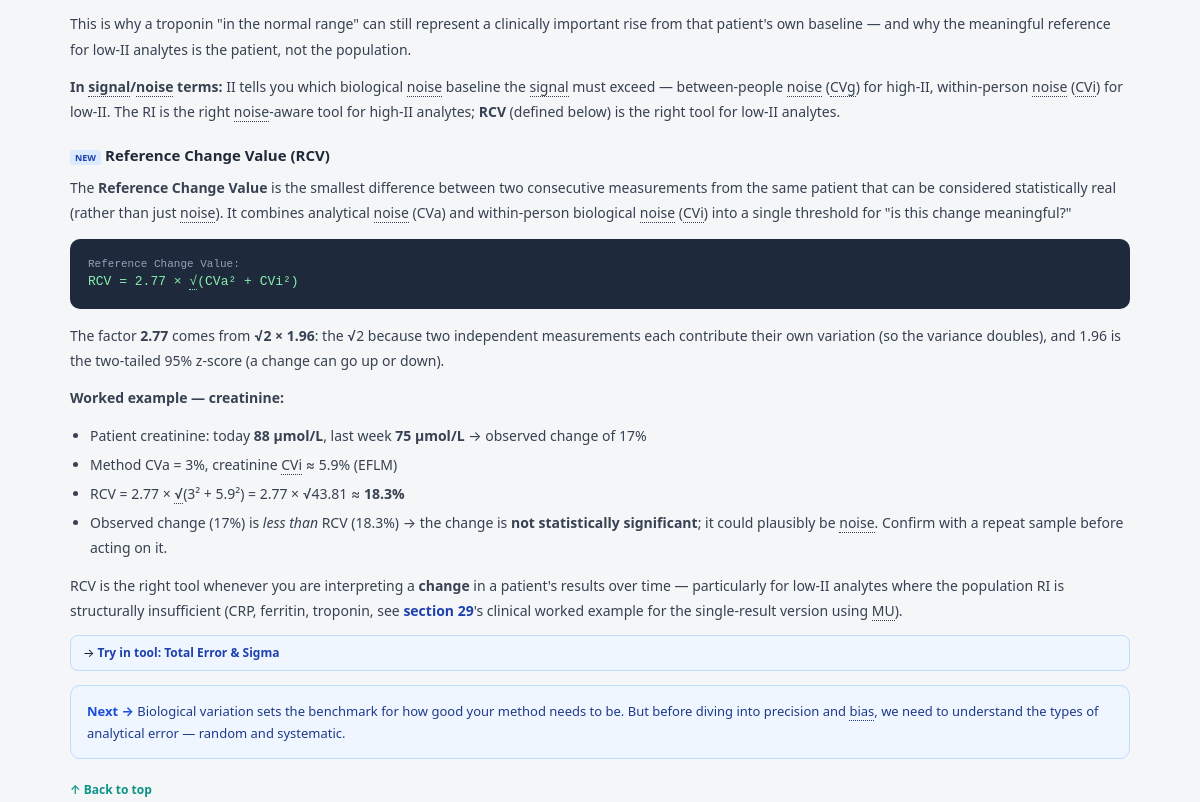
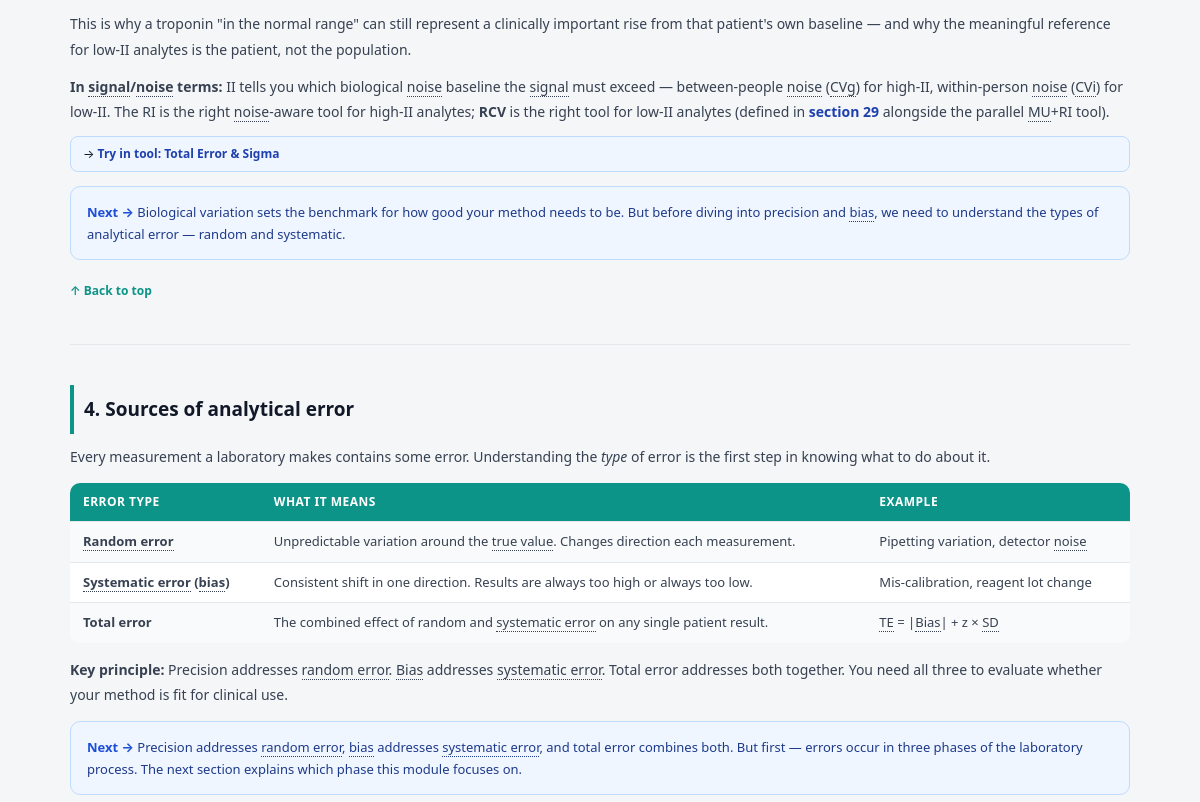
Before and after one commit to subash4700-web/clinical-statistics, an Electron app: page analytical_performance_theory.html in a window 1200 px wide. Shown: the part 5711-6513 px from the top of the page. Drawn offline with Linux system fonts and the light colour scheme.

Commit message:
checkpoint: move RCV from §3 to §25 — alongside MU+RI as parallel clinical-interpretation tools (NEW)

```diff
--- a/analytical_performance_theory.html
+++ b/analytical_performance_theory.html
@@ -273,25 +273,7 @@
     </table>
     <p>This is why a troponin "in the normal range" can still represent a clinically important rise from that patient's own baseline — and why the meaningful reference for low-II analytes is the patient, not the population.</p>
 
-    <p><b>In signal/noise terms:</b> II tells you which biological noise baseline the signal must exceed — between-people noise (CVg) for high-II, within-person noise (CVi) for low-II. The RI is the right noise-aware tool for high-II analytes; <b>RCV</b> (defined below) is the right tool for low-II analytes.</p>
-
-    <h3><span style="background:#dbeafe;color:#1e40af;font-size:9px;font-weight:800;padding:1px 5px;border-radius:3px;margin-right:4px;">NEW</span>Reference Change Value (RCV)</h3>
-    <p>The <b>Reference Change Value</b> is the smallest difference between two consecutive measurements from the same patient that can be considered statistically real (rather than just noise). It combines analytical noise (CVa) and within-person biological noise (CVi) into a single threshold for "is this change meaningful?"</p>
-    <div class="formula-box">
-      <span class="f-label">Reference Change Value:</span>
-      <span class="f-correct">RCV = 2.77 × √(CVa² + CVi²)</span>
-    </div>
-    <p>The factor <b>2.77</b> comes from <b>√2 × 1.96</b>: the √2 because two independent measurements each contribute their own variation (so the variance doubles), and 1.96 is the two-tailed 95% z-score (a change can go up or down).</p>
-
-    <p><b>Worked example — creatinine:</b></p>
-    <ul>
-      <li>Patient creatinine: today <b>88 µmol/L</b>, last week <b>75 µmol/L</b> → observed change of 17%</li>
-      <li>Method CVa = 3%, creatinine CVi ≈ 5.9% (EFLM)</li>
-      <li>RCV = 2.77 × √(3² + 5.9²) = 2.77 × √43.81 ≈ <b>18.3%</b></li>
-      <li>Observed change (17%) is <em>less than</em> RCV (18.3%) → the change is <b>not statistically significant</b>; it could plausibly be noise. Confirm with a repeat sample before acting on it.</li>
-    </ul>
-
-    <p>RCV is the right tool whenever you are interpreting a <b>change</b> in a patient's results over time — particularly for low-II analytes where the population RI is structurally insufficient (CRP, ferritin, troponin, see <a href="#ref-interval" data-secref></a>'s clinical worked example for the single-result version using MU).</p>
+    <p><b>In signal/noise terms:</b> II tells you which biological noise baseline the signal must exceed — between-people noise (CVg) for high-II, within-person noise (CVi) for low-II. The RI is the right noise-aware tool for high-II analytes; <b>RCV</b> is the right tool for low-II analytes (defined in <a href="#ref-interval" data-secref></a> alongside the parallel MU+RI tool).</p>
     <div style="margin-top:12px;padding:8px 12px;background:#eff6ff;border:1px solid #bfdbfe;border-radius:8px;font-size:12px;">
       → <a href="#" onclick="window.parent.loadTool('tae.html','Total Error &amp; Sigma');return false;" style="color:#1e40af;font-weight:600;">Try in tool: Total Error &amp; Sigma</a>
     </div>
@@ -1787,7 +1769,23 @@
       <li>An audit reviews how the lab supports clinicians making decisions on edge-case results</li>
     </ul>
 
-    <p>The same logic extends to comparing two consecutive results on the same patient — that is what the <b>Reference Change Value (RCV)</b> formalises: it combines MU with biological variation to decide whether a change is real (covered in the biological-variation section).</p>
+    <h3><span style="background:#dbeafe;color:#1e40af;font-size:9px;font-weight:800;padding:1px 5px;border-radius:3px;margin-right:4px;">NEW</span>Comparing two consecutive results — what RCV adds</h3>
+    <p>The same logic extends to comparing two consecutive results on the same patient. The clinical question shifts from "is this single result above/below the limit?" to "has this patient changed in a real way?" The right tool here is the <b>Reference Change Value (RCV)</b> — the smallest difference between two consecutive measurements that can be considered statistically real (rather than just noise).</p>
+    <div class="formula-box">
+      <span class="f-label">Reference Change Value:</span>
+      <span class="f-correct">RCV = 2.77 × √(CVa² + CVi²)</span>
+    </div>
+    <p>RCV combines analytical noise (CVa, your method's CV%) and within-person biological noise (CVi, from the EFLM database) into a single threshold. The factor <b>2.77</b> comes from <b>√2 × 1.96</b>: the √2 because two independent measurements each contribute their own variation (so the variance doubles), and 1.96 is the two-tailed 95% z-score (a change can go up or down).</p>
+
+    <p><b>Worked example — creatinine:</b></p>
+    <ul>
+      <li>Patient creatinine: today <b>88 µmol/L</b>, last week <b>75 µmol/L</b> → observed change of 17%</li>
+      <li>Method CVa = 3%, creatinine CVi ≈ 5.9% (EFLM)</li>
+      <li>RCV = 2.77 × √(3² + 5.9²) = 2.77 × √43.81 ≈ <b>18.3%</b></li>
+      <li>Observed change (17%) is <em>less than</em> RCV (18.3%) → the change is <b>not statistically significant</b>; it could plausibly be noise. Confirm with a repeat sample before acting on it.</li>
+    </ul>
+
+    <p>RCV is especially important for <b>low-II analytes</b> (CRP, ferritin, troponin) where the population RI is structurally insufficient and changes within an individual carry the clinical meaning. Together, the MU+RI tool above and RCV here cover the two most common bedside interpretation questions: <em>"is this single result above/below the limit?"</em> (MU+RI) and <em>"is this change real?"</em> (RCV).</p>
 
         <div class="info"><b>Next →</b> Reference intervals apply to quantitative methods. For qualitative methods (positive/negative), a different question applies: what is the lowest concentration the method can reliably detect?</div>
     <a href="#" class="back-top">↑ Back to top</a>
```
